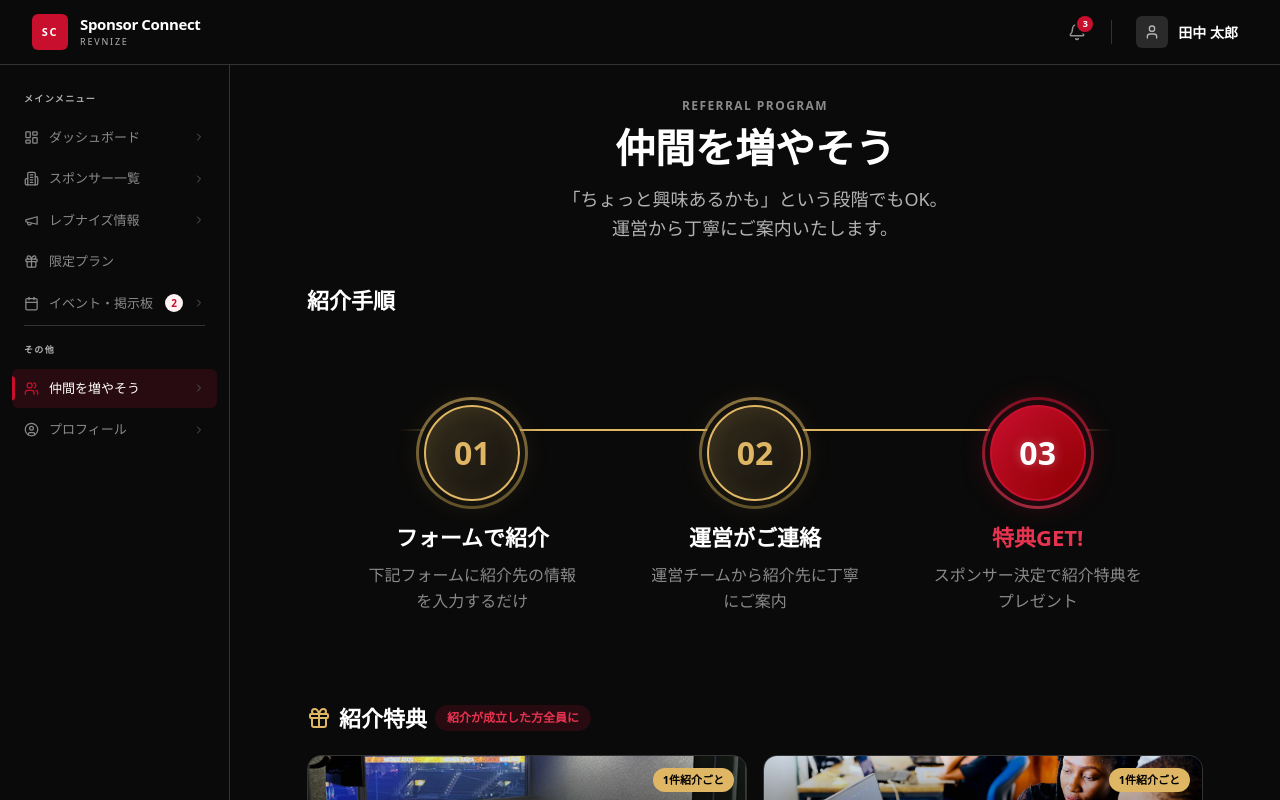
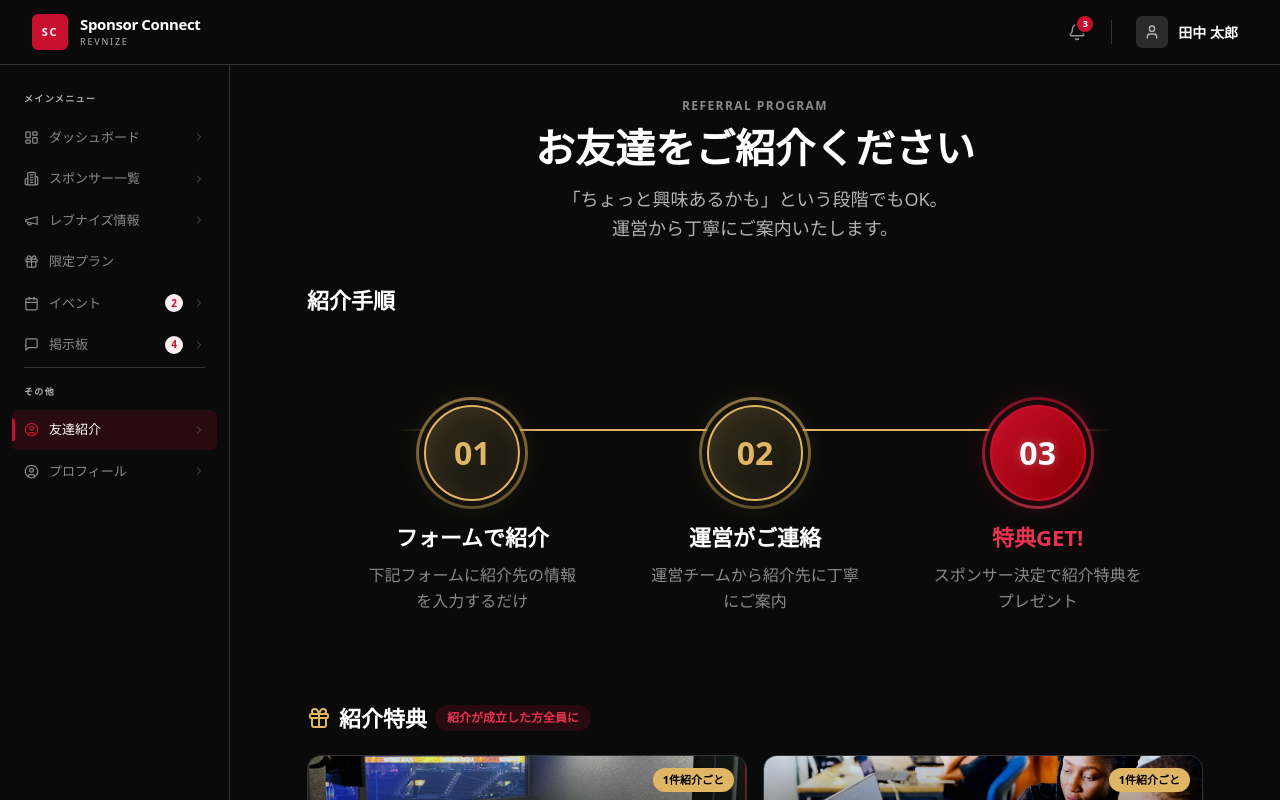
Before and after one commit to koretada0826/REVNIZ, a Next.js app: page /referral in a window 1280 px wide. Shown: the top 800 px of the page. Built offline with nearby package versions, Linux system fonts and the light colour scheme.

Commit message:
Revert "サイドバー・文言整理: 要件に合わせた構成変更"
This reverts commit fcda34c579ac39c19eb08bfe8838cda19acfd7de.

```diff
--- a/src/app/(dashboard)/events/page.tsx
+++ b/src/app/(dashboard)/events/page.tsx
@@ -66,14 +66,6 @@ function EventCard({ ev }: { ev: (typeof events)[number] }) {
         </span>
       </Link>
     </div>
-  );
-}
-
-export default function EventsPage() {
-  return (
-    <Suspense fallback={null}>
-      <EventsPageContent />
-    </Suspense>
   );
 }
 
@@ -268,3 +260,11 @@ function EventsPageContent() {
     </div></FadeIn>
   );
 }
+
+export default function EventsPage() {
+  return (
+    <Suspense fallback={null}>
+      <EventsPageContent />
+    </Suspense>
+  );
+}
--- a/src/app/(dashboard)/page.tsx
+++ b/src/app/(dashboard)/page.tsx
@@ -246,7 +246,7 @@ export default function DashboardPage() {
         </section>
       </FadeIn>
 
-      {/* ★ 仲間を増やそうCTA */}
+      {/* ★ 友達紹介CTA */}
       <FadeIn delay={0.1}>
         <section
           className="relative overflow-hidden rounded-lg py-20 sm:py-28 px-8 text-center"
@@ -273,7 +273,7 @@ export default function DashboardPage() {
             </p>
             <Link href="/referral#referral-form" className="btn-primary px-8 py-3.5 text-[15px]">
               <UserPlus className="w-5 h-5 mr-2" />
-              仲間を紹介する
+              友達を紹介する
             </Link>
           </div>
         </section>
--- a/src/app/(dashboard)/referral/page.tsx
+++ b/src/app/(dashboard)/referral/page.tsx
@@ -76,7 +76,7 @@ export default function ReferralPage() {
         <div className="text-center">
           <p className="label">Referral Program</p>
           <h1 className="text-[32px] sm:text-[40px] font-black text-white leading-tight">
-            仲間を増やそう
+            お友達をご紹介ください
           </h1>
           <p className="text-[16px] sm:text-[18px] text-black-300 mt-3 leading-relaxed">
             「ちょっと興味あるかも」という段階でもOK。<br className="hidden sm:block" />
--- a/src/components/layout/Sidebar.tsx
+++ b/src/components/layout/Sidebar.tsx
@@ -5,7 +5,7 @@ import Link from "next/link";
 import { usePathname, useRouter } from "next/navigation";
 import {
   LayoutDashboard, Building2, MessageSquare, Calendar,
-  UserCircle, Megaphone, ChevronRight, Gift, Users,
+  UserCircle, Megaphone, ChevronRight, Gift,
 } from "lucide-react";
 
 interface SubSection {
@@ -27,10 +27,8 @@ const mainItems: NavItem[] = [
     sections: [
       { label: "スポンサー企業様", href: "/#sponsors" },
       { label: "成功事例", href: "/#cases-pickup" },
-      { label: "限定プラン", href: "/#limited-plans" },
       { label: "いま注目の相談", href: "/#hot-consultations" },
       { label: "近日のイベント", href: "/#upcoming-events" },
-      { label: "コラム", href: "/#columns" },
       { label: "お知らせ", href: "/#news" },
     ],
   },
@@ -54,12 +52,17 @@ const mainItems: NavItem[] = [
     name: "限定プラン", href: "/benefits", icon: Gift,
   },
   {
-    name: "イベント・掲示板", href: "/events", icon: Calendar, badge: 2,
+    name: "イベント", href: "/events", icon: Calendar, badge: 2,
     sections: [
       { label: "懇親会", href: "/events?cat=懇親会" },
       { label: "OFF会", href: "/events?cat=OFF会" },
       { label: "ホームゲーム", href: "/events?cat=イベント" },
-      { label: "掲示板", href: "/board" },
+    ],
+  },
+  {
+    name: "掲示板", href: "/board", icon: MessageSquare, badge: 4,
+    sections: [
+      { label: "新着投稿", href: "/board" },
       { label: "紹介の呼びかけ", href: "/board?action=post" },
     ],
   },
@@ -67,7 +70,7 @@ const mainItems: NavItem[] = [
 
 const subItems: NavItem[] = [
   {
-    name: "仲間を増やそう", href: "/referral", icon: Users,
+    name: "友達紹介", href: "/referral", icon: UserCircle,
     sections: [
       { label: "紹介フォーム", href: "/referral" },
     ],
```
